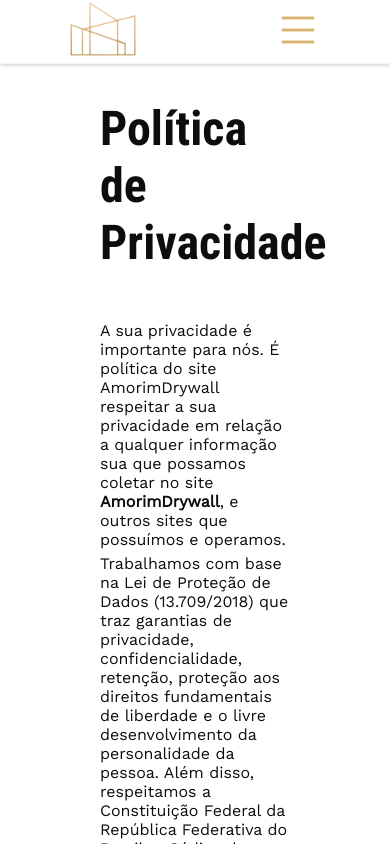
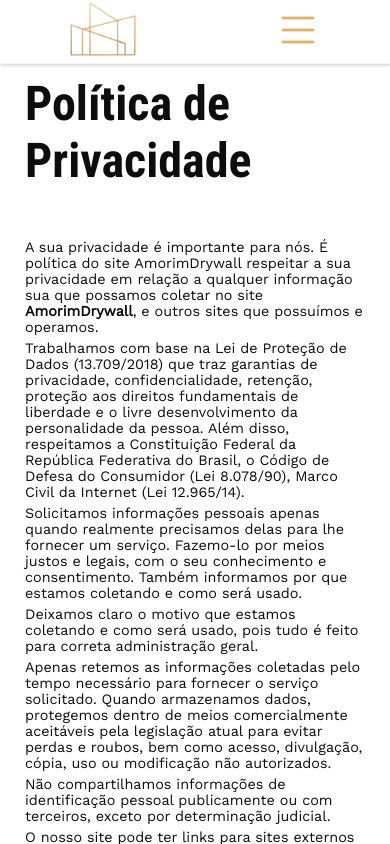
Before and after one commit to MoreiraAlex/AmorimDrywall, a Next.js app in the folder frontend/: page /policy in a window 390 px wide. Shown: the top 844 px of the page. Built offline with nearby package versions, Linux system fonts and the light colour scheme.

Commit message:
aplicando responsividade v4

```diff
--- a/frontend/styles/layout/Main.module.css
+++ b/frontend/styles/layout/Main.module.css
@@ -184,6 +184,8 @@
 .services > div:first-of-type > div > div:first-of-type > div{
     height: 100%;
     background-size: cover;
+    background-position: center;
+
 }
 
 .services > div:first-of-type > div > div:last-of-type{
@@ -217,22 +219,18 @@
 
 .ilha {
     background-image: url('../../public/Ilha.jpg');
-    background-position: 50%;
 }
 
 .sanca {
     background-image: url('../../public/Sanca.png');
-    background-position: 50%;
 }
 
 .cortineiro {
     background-image: url('../../public/Cortineiro.jpg');
-    background-position: 40%;
 }
 
 .forro {
     background-image: url('../../public/Forro.jpg');
-    background-position: 100%;
 }
 
 .divisorias {
--- a/frontend/styles/pages/Policy.module.css
+++ b/frontend/styles/pages/Policy.module.css
@@ -34,3 +34,29 @@
     margin: 10px 0;
     margin-left: 20px;
 }
+
+
+@media (max-width: 720px){
+    .policy {
+        padding: 50px;
+        padding-top: 100px;
+        padding-bottom: 0px;
+    }
+
+}
+
+@media (max-width: 500px){
+    .policy p , .policy li {
+        font-size: 90%;
+    }
+
+}
+
+@media (max-width: 400px){
+
+    .policy {
+        padding: 25px;
+        padding-top: 75px;
+        padding-bottom: 0px;
+    }
+}
```
Also changed, not shown: frontend/components/PhotoModal.js (+6 -4 lines), frontend/styles/components/Galery.module.css (+14 -0 lines).
